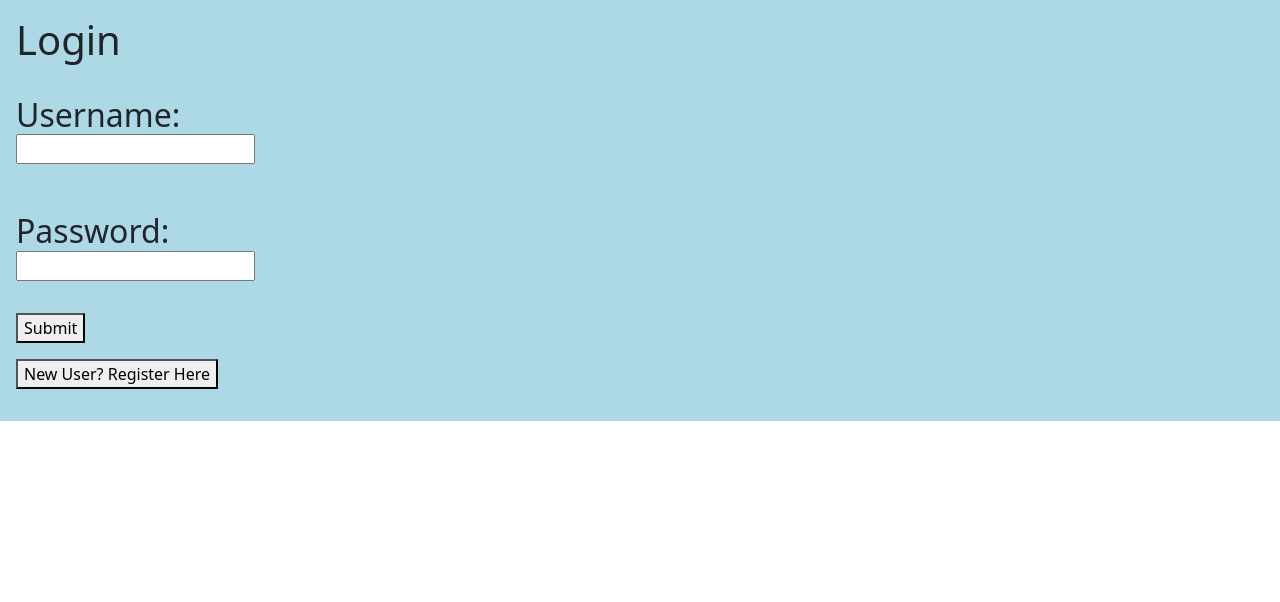
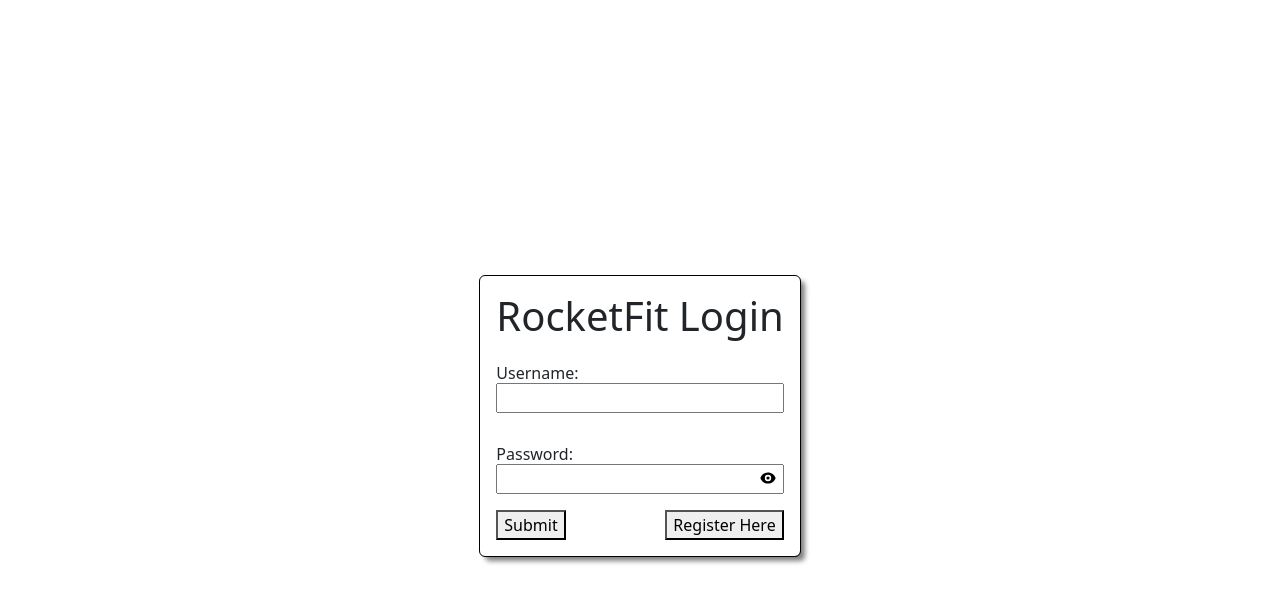
Before and after one commit to talemu/RocketFit, a React (Vite) app in the folder rocket-fit-front/client/: page /login in a window 1280 px wide. Shown: the top 602 px of the page. Built offline with nearby package versions, Linux system fonts and the light colour scheme; the HTML template or start-up script is replaced by a standard one.

Commit message:
Styled the login and registration page

```diff
--- a/rocket-fit-front/client/package.json
+++ b/rocket-fit-front/client/package.json
@@ -11,15 +11,20 @@
     "serve": "vite preview"
   },
   "dependencies": {
+    "@chakra-ui/react": "^2.8.2",
+    "@emotion/react": "^11.11.4",
+    "@emotion/styled": "^11.11.5",
     "axios": "^1.5.0",
     "bootstrap": "^5.3.3",
     "chart.js": "^4.4.2",
     "cors": "^2.8.5",
     "express": "^4.18.2",
+    "framer-motion": "^11.1.8",
     "moment": "^2.30.1",
     "react": "^18.2.0",
     "react-chartjs-2": "^5.2.0",
     "react-dom": "^18.2.0",
+    "react-icons": "^5.2.0",
     "react-router-dom": "^6.22.3",
     "styled-components": "^6.1.8"
   },
--- a/rocket-fit-front/client/src/App.css
+++ b/rocket-fit-front/client/src/App.css
@@ -1,3 +1,15 @@
+html, body, #root {
+  height: 100%;
+  margin: 0;
+  padding: 0;
+  background-color: white;
+}
+
 #root {
-  background: lightblue;
+  display: flex;
+  flex-direction: column;
 }
+
+.root-container {
+  flex: 1;
+}
--- a/rocket-fit-front/client/src/components/AuthenticationInput.tsx
+++ b/rocket-fit-front/client/src/components/AuthenticationInput.tsx
@@ -2,25 +2,48 @@ import React, { KeyboardEvent, useState } from "react";
 import { Link, useNavigate } from "react-router-dom";
 import styled from "styled-components";
 import authUserService from "../services/authUserService";
+import {
+  IconButton,
+  Input,
+  InputGroup,
+  InputRightElement,
+} from "@chakra-ui/react";
+import { HiEye, HiEyeOff } from "react-icons/hi";
 
-const LoginHeader2 = styled.h2`
+const LoginDiv = styled.div`
+  width: 100%;
+  margin: 0em 0em 1em 0em;
+`;
+
+const LoginHeader2 = styled.h6`
   margin: 1em 0em 0em 0em;
 `;
 
-const LoginInput = styled.input`
-  margin: 0em 0em 1em 0em;
+const PasswordInputGroup = styled(InputGroup)``;
+
+const LoginInput = styled(Input)`
+  width: 100%;
 `;
 
-const SubmitButton = styled.button`
-  margin: 1em 0em 0em 0em;
+const ButtonDiv = styled.div`
   display: flex;
-  flex-direction: column;
+  justify-content: space-between;
+  width: 100%;
 `;
 
-const RegisterButton = styled.button`
-  margin: 1em 0em;
-  text-decoration: none;
+const InputRight = styled(InputRightElement)`
+  display: block !important;
 `;
+
+const StyledEyeButton = styled(IconButton)`
+  background: transparent;
+  border: none;
+  margin-right: 0.5em;
+`;
+
+const SubmitButton = styled.button``;
+
+const RegisterButton = styled.button``;
 
 const ButtonLink = styled(Link)`
   text-decoration: none;
@@ -29,8 +52,6 @@ const ButtonLink = styled(Link)`
 
 const SpinnerDiv = styled.div`
   margin: 1em 0em 0em 0em;
-  display: flex;
-  flex-direction: column;
 `;
 
 const SpinnerSpan = styled.span``;
@@ -45,6 +66,7 @@ const AuthenticationInput = ({ sendDataToPage }: Props) => {
   const [username, setUsername] = useState<string>("");
   const [password, setPassword] = useState<string>("");
   const [loading, setLoading] = useState<boolean>(false);
+  const [isOpen, setIsOpen] = useState<boolean>(false);
 
   const handleInputChange = (
     event: React.ChangeEvent<HTMLInputElement>,
@@ -89,6 +111,7 @@ const AuthenticationInput = ({ sendDataToPage }: Props) => {
 
   return (
     <>
+      <LoginDiv>
         <LoginHeader2>Username:</LoginHeader2>
         <LoginInput
           key={1}
@@ -98,28 +121,41 @@ const AuthenticationInput = ({ sendDataToPage }: Props) => {
           onChange={(e) => handleInputChange(e, "username")}
           onKeyDown={handleEnterDown}
         />
+      </LoginDiv>
+      <LoginDiv>
         <LoginHeader2>Password:</LoginHeader2>
+        <PasswordInputGroup>
+          <InputRight>
+            <StyledEyeButton
+              variant="text"
+              aria-label={isOpen ? "Mask password" : "Reveal password"}
+              icon={isOpen ? <HiEyeOff /> : <HiEye />}
+              onClick={() => setIsOpen(!isOpen)}
+            />
+          </InputRight>
           <LoginInput
             key={2}
-        type="password"
+            type={isOpen ? "text" : "password"}
             placeholder=""
             value={password}
             onChange={(e) => handleInputChange(e, "password")}
             onKeyDown={handleEnterDown}
           />
+        </PasswordInputGroup>
+      </LoginDiv>
       {loading ? (
         <SpinnerDiv className="spinner-border text-dark" role="status">
           <SpinnerSpan className="sr-only"></SpinnerSpan>
         </SpinnerDiv>
       ) : (
-        <>
+        <ButtonDiv>
           <SubmitButton onClick={SubmitLogin} onKeyDown={handleEnterDown}>
             Submit
           </SubmitButton>
           <RegisterButton>
-            <ButtonLink to={"/register"}>New User? Register Here</ButtonLink>
+            <ButtonLink to={"/register"}>Register Here</ButtonLink>
           </RegisterButton>
-        </>
+        </ButtonDiv>
       )}
     </>
   );
--- a/rocket-fit-front/client/src/components/RegistrationPageComponents/LoginInputs.tsx
+++ b/rocket-fit-front/client/src/components/RegistrationPageComponents/RegisterInputs.tsx
@@ -4,14 +4,18 @@ import authUserService from "../../services/authUserService";
 import { useNavigate } from "react-router-dom";
 
 const FormContent = styled.div`
-  margin-left: 5%;
+  width: 100%;
 `;
+
+const InputDiv = styled.div``;
 
 const InputHeader = styled.h2`
   margin: 1em 0em 0.5em 0em;
 `;
 
-const UserInput = styled.input``;
+const UserInput = styled.input`
+  width: 100%;
+`;
 
 const ShowPasswordDiv = styled.div`
   padding-top: 1em;
@@ -27,9 +31,15 @@ const SubmitDiv = styled.div`
 
 const ErrorDiv = styled.div`
   background-color: red;
+  height: 2em;
 `;
 
-const LoginInputs = () => {
+const NonErrorDiv = styled.div`
+  background-color: transparent;
+  height: 2em;
+`;
+
+const RegisterInputs = () => {
   const Navigate = useNavigate();
   const [email, setEmail] = useState<string>("");
   const [username, setUsername] = useState<string>("");
@@ -126,6 +136,11 @@ const LoginInputs = () => {
 
   return (
     <FormContent>
+      {errorMessage.length != 0 ? (
+        <ErrorDiv>{errorMessage}</ErrorDiv>
+      ) : (
+        <NonErrorDiv></NonErrorDiv>
+      )}
       <InputHeader>Email:</InputHeader>
       <UserInput
         type="email"
@@ -160,9 +175,8 @@ const LoginInputs = () => {
           checked={showPassword}
           onChange={() => setShowPassword(!showPassword)}
         />{" "}
-        Show Password
+        Show Passwords
       </ShowPasswordDiv>
-      {errorMessage.length != 0 ? <ErrorDiv>{errorMessage}</ErrorDiv> : null}
       <SubmitDiv>
         <SubmitButton onClick={ValidateRegistration}>Register</SubmitButton>
       </SubmitDiv>
@@ -170,4 +184,4 @@ const LoginInputs = () => {
   );
 };
 
-export default LoginInputs;
+export default RegisterInputs;
--- a/rocket-fit-front/client/src/components/TrackProgressComponents/TrackProgressChart.tsx
+++ b/rocket-fit-front/client/src/components/TrackProgressComponents/TrackProgressChart.tsx
@@ -27,7 +27,6 @@ interface Props {
 }
 
 const TrackProgressChart = ({ records }: Props) => {
-  console.log(records.map((record) => record.weight));
   const chartData = {
     labels: records.map((record) =>
       moment(record.createdDate).format("MMM DD YYYY")
--- a/rocket-fit-front/client/src/components/TrackProgressComponents/TrackProgressInputs.tsx
+++ b/rocket-fit-front/client/src/components/TrackProgressComponents/TrackProgressInputs.tsx
@@ -3,6 +3,7 @@ import styled from "styled-components";
 import exerciseRecordService, {
   ExerciseRecord,
 } from "../../services/exerciseRecordService";
+import Spinner from "../Spinner";
 
 const ContentDiv = styled.div`
   display: flex;
@@ -34,6 +35,10 @@ const DropdownExercisesDiv = styled.div<{ isopen: boolean }>`
   border-top: none;
 `;
 
+const ErrorDiv = styled.div`
+  background-color: red;
+`;
+
 interface Props {
   authId: number;
   sendDataToParent: (records: ExerciseRecord[]) => void;
@@ -45,6 +50,8 @@ const TrackProgressInputs = ({ authId, sendDataToParent }: Props) => {
   const [endDate, setEndDate] = useState<string>("");
   const [dropdownExercises, setDropdownExercises] = useState<string[]>([]);
   const [isopen, setIsOpen] = useState<boolean>(false);
+  const [error, setError] = useState<string>("");
+  const [spinner, setSpinner] = useState<boolean>(false);
 
   const handleInputChange = (
     e: React.ChangeEvent<HTMLInputElement>,
@@ -84,6 +91,9 @@ const TrackProgressInputs = ({ authId, sendDataToParent }: Props) => {
   };
 
   const handleViewProgress = () => {
+    setSpinner(true);
+    if (exercise != "" && startDate != "" && endDate != "" && authId != -10) {
+      setError("");
       const { request } = exerciseRecordService.getAll(
         "/record/?exerciseName=" +
           exercise +
@@ -97,10 +107,15 @@ const TrackProgressInputs = ({ authId, sendDataToParent }: Props) => {
       request
         .then((response) => {
           sendDataToParent(response.data as ExerciseRecord[]);
+          setSpinner(false);
         })
         .catch((error) => {
           console.log(error);
         });
+    } else {
+      setError("Please fill out all fields");
+      setSpinner(false);
+    }
   };
 
   const handleDropdownClick = (e: React.MouseEvent<HTMLButtonElement>) => {
@@ -112,6 +127,7 @@ const TrackProgressInputs = ({ authId, sendDataToParent }: Props) => {
     <>
       <ContentDiv>
         <HeaderOne>Track Progress</HeaderOne>
+        {error.length > 0 ? <ErrorDiv>{error}</ErrorDiv> : null}
         <UserInput
           type="text"
           value={exercise}
@@ -139,9 +155,13 @@ const TrackProgressInputs = ({ authId, sendDataToParent }: Props) => {
             onChange={(e) => handleInputChange(e, "end")}
           />
         </RangeDiv>
+        {spinner ? (
+          <Spinner />
+        ) : (
           <ViewProgressButton onClick={handleViewProgress}>
             View Progress
           </ViewProgressButton>
+        )}
       </ContentDiv>
     </>
   );
--- a/rocket-fit-front/client/src/pages/AuthenticationPage.tsx
+++ b/rocket-fit-front/client/src/pages/AuthenticationPage.tsx
@@ -1,8 +1,7 @@
-import { KeyboardEvent, useState } from "react";
-import authUserService from "../services/authUserService";
+import { useState } from "react";
 import styled from "styled-components";
-import { Link, useNavigate } from "react-router-dom";
 import AuthenticationInput from "../components/AuthenticationInput";
+import { Container, Box } from "@chakra-ui/react";
 
 const LoginHeader1 = styled.h1``;
 
@@ -11,6 +10,24 @@ const ErrorMessage = styled.div`
 `;
 
 const EmptyDiv = styled.div``;
+
+const ContainerDiv = styled(Container)`
+  display: flex;
+  justify-content: center;
+  align-items: center;
+  height: 100vh;
+`;
+
+const BoxDiv = styled(Box)`
+  display: flex;
+  flex-direction: column;
+  align-items: center;
+  width: max-content;
+  outline: 0.5px solid black;
+  padding: 1em;
+  box-shadow: 5px 5px 5px grey;
+  border-radius: 5px;
+`;
 
 interface Props {
   sendDataToParent: (data: number) => void;
@@ -31,13 +48,17 @@ const AuthenticationPage = ({ sendDataToParent }: Props) => {
 
   return (
     <>
-      <LoginHeader1>Login</LoginHeader1>
+      <ContainerDiv>
+        <BoxDiv>
+          <LoginHeader1>RocketFit Login</LoginHeader1>
           {invalidLogin ? (
             <ErrorMessage>Incorrect Username and/or Password</ErrorMessage>
           ) : (
             <EmptyDiv></EmptyDiv>
           )}
           <AuthenticationInput sendDataToPage={handleInputData} />
+        </BoxDiv>
+      </ContainerDiv>
     </>
   );
 };
--- a/rocket-fit-front/client/src/pages/RegistrationPage.tsx
+++ b/rocket-fit-front/client/src/pages/RegistrationPage.tsx
@@ -1,14 +1,35 @@
 import styled from "styled-components";
-import LoginInputs from "../components/RegistrationPageComponents/LoginInputs";
+import RegisterInputs from "../components/RegistrationPageComponents/RegisterInputs";
+import { Container, Box } from "@chakra-ui/react";
 
 const PageHeader = styled.h1``;
 
+const ContainerDiv = styled(Container)`
+  display: flex;
+  justify-content: center;
+  align-items: center;
+  height: 100vh;
+`;
+
+const BoxDiv = styled(Box)`
+  display: flex;
+  flex-direction: column;
+  align-items: center;
+  width: max-content;
+  outline: 0.5px solid black;
+  padding: 1em;
+  box-shadow: 5px 5px 5px grey;
+  border-radius: 5px;
+`;
+
 const RegistrationPage = () => {
   return (
-    <>
-      <PageHeader>Create a RocketFit Account</PageHeader>
-      <LoginInputs />
-    </>
+    <ContainerDiv>
+      <BoxDiv>
+        <PageHeader>Create a RocketFit Account</PageHeader>
+        <RegisterInputs />
+      </BoxDiv>
+    </ContainerDiv>
   );
 };
 
```
Also changed, not shown: 1 other file (tests, documents, lock files or other folders). Lines whose indentation alone changed are shown as unchanged.
